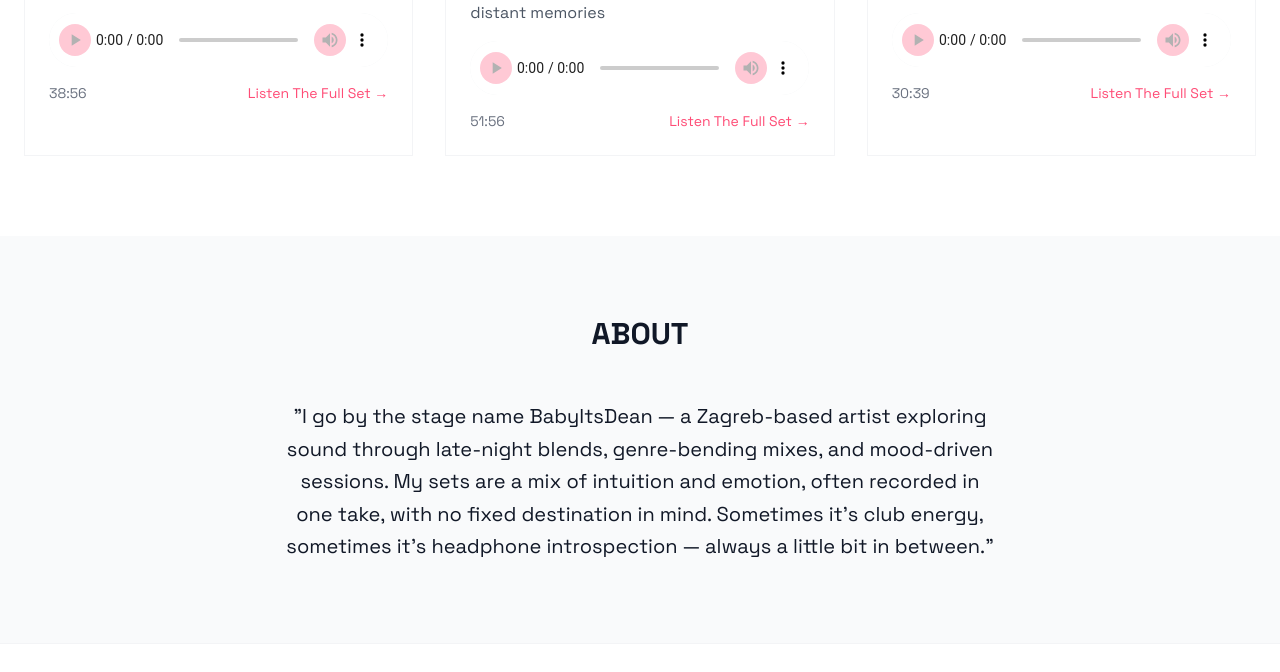
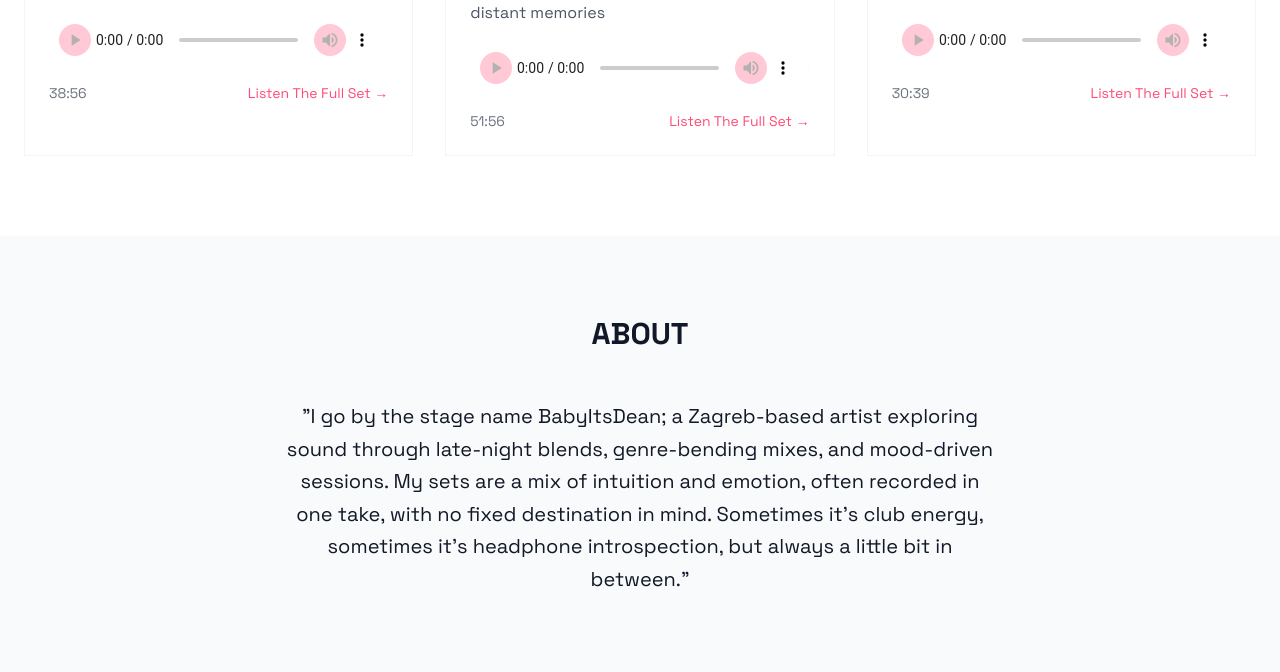
Before and after one commit to byrondean/babyitsdean, a plain HTML site: page index.html in a window 1280 px wide. Shown: the part 1076-1748 px from the top of the page. Drawn offline with nearby package versions, Linux system fonts and the light colour scheme.

Commit message:
Update index.html

```diff
--- a/index.html
+++ b/index.html
@@ -130,7 +130,7 @@
         <div class="container mx-auto px-6 max-w-3xl text-center">
             <h2 class="text-3xl font-bold mb-12">ABOUT</h2>
             <p class="text-xl leading-relaxed">
-                "I go by the stage name BabyItsDean — a Zagreb-based artist exploring sound through late-night blends, genre-bending mixes, and mood-driven sessions. My sets are a mix of intuition and emotion, often recorded in one take, with no fixed destination in mind. Sometimes it's club energy, sometimes it's headphone introspection — always a little bit in between."
+                "I go by the stage name BabyItsDean; a Zagreb-based artist exploring sound through late-night blends, genre-bending mixes, and mood-driven sessions. My sets are a mix of intuition and emotion, often recorded in one take, with no fixed destination in mind. Sometimes it's club energy, sometimes it's headphone introspection, but always a little bit in between."
             </p>
         </div>
     </section>
```
